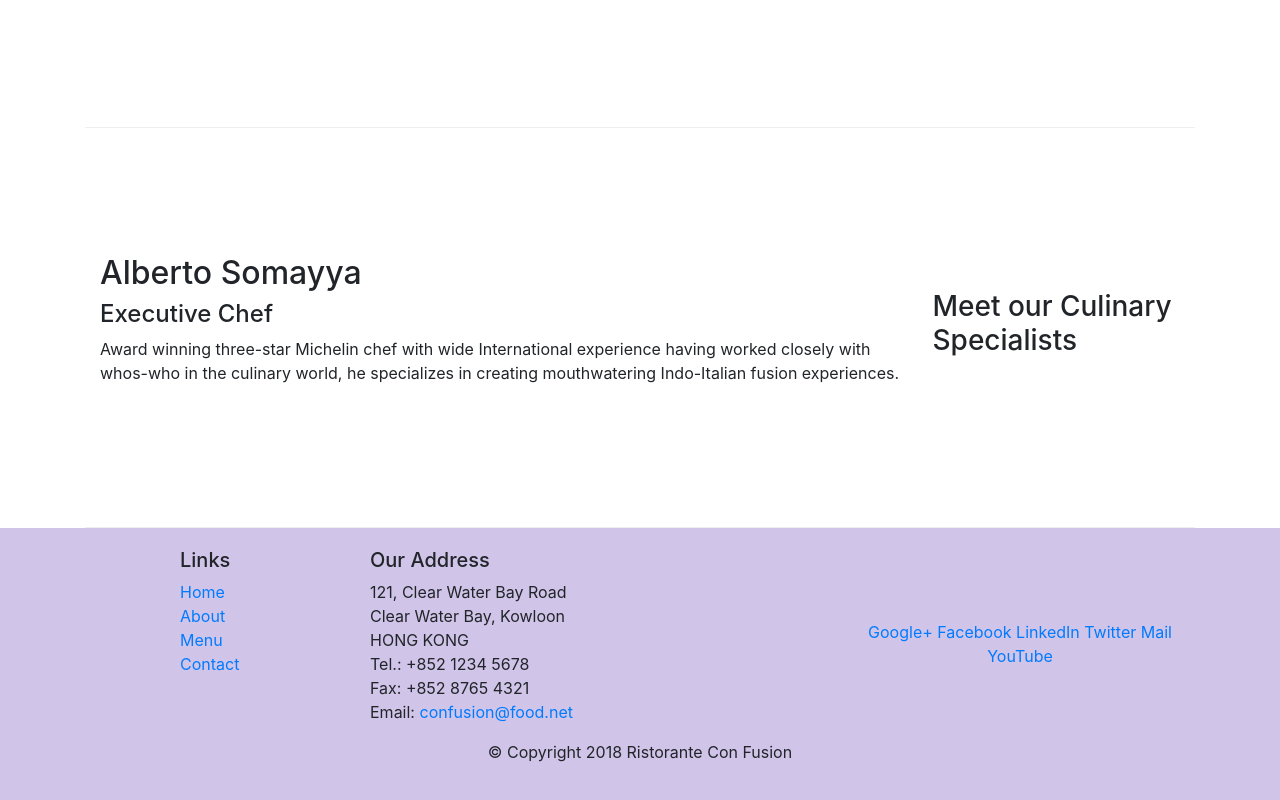
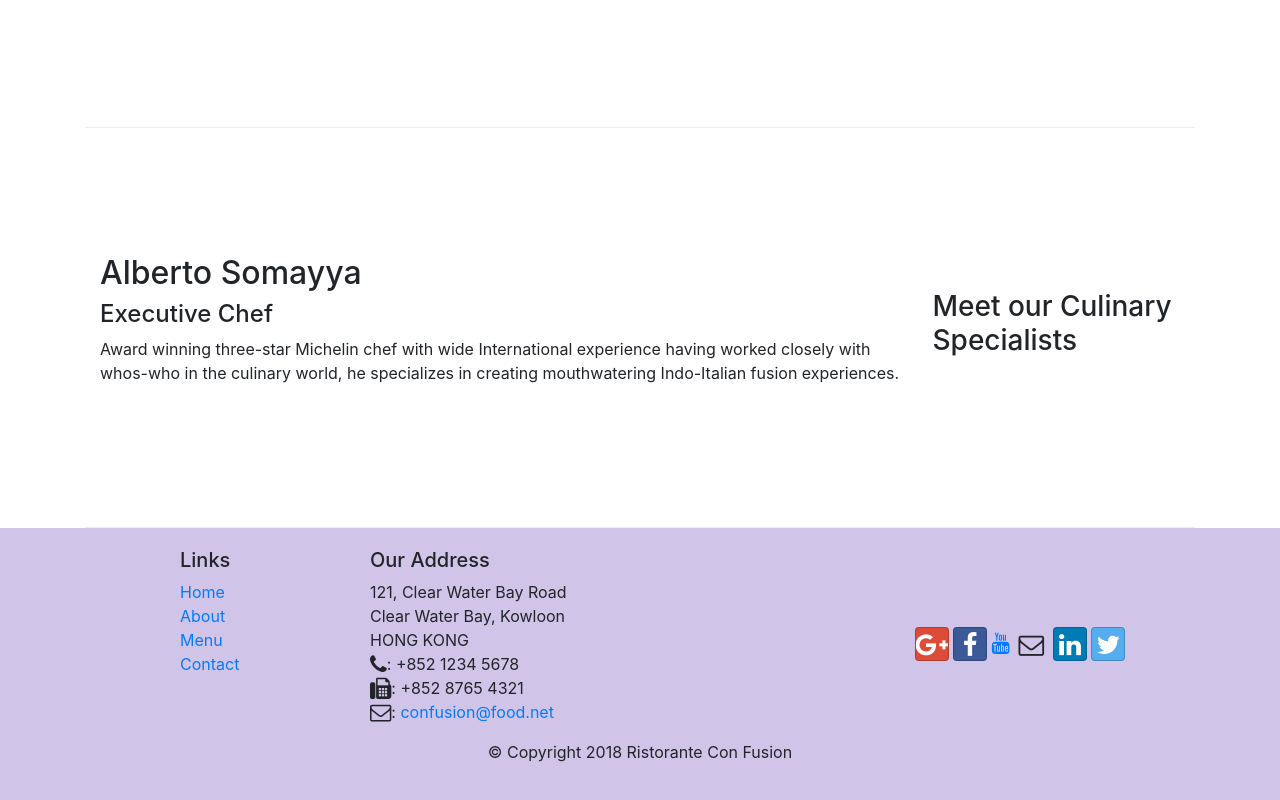
Before and after one commit to NimmaRajeshReddy/bs, a website: page index.html in a window 1280 px wide. Shown: the part 956-1756 px from the top of the page. Drawn offline with nearby package versions, Linux system fonts and the light colour scheme.

Commit message:
icon fonts

```diff
--- a/index.html
+++ b/index.html
@@ -8,6 +8,8 @@
 
     <!-- Bootstrap CSS -->
     <link rel="stylesheet" href="node_modules/bootstrap/dist/css/bootstrap.min.css">
+    <link rel="stylesheet" href="node_modules/font-awesome/css/font-awesome.min.css">
+    <link rel="stylesheet" href="node_modules/bootstrap-social/bootstrap-social.css">
     <link rel="stylesheet"  href="css/style.css">
     <title>Ristorante Con Fusion</title>
 </head>
@@ -22,16 +24,16 @@
             <div class="collapse navbar-collapse" id="Navbar">
                 <ul class="navbar-nav mr-auto">
                     <li class="nav-item">
-                        <a class="nav-link active" href="index.html">Home</a>
+                        <a class="nav-link active" href="index.html"><span class="fa fa-home fa-lg"></span>Home</a>
                     </li>
                     <li class="nav-item">
-                        <a class="nav-link" href="#">about</a>
+                        <a class="nav-link" href="#"><span class="fa fa-question fa-lg"></span>about</span></a>
                     </li>
                     <li class="nav-item">
-                        <a class="nav-link" href="#">Menu</a>
+                        <a class="nav-link" href="#"><span class="fa fa-bars fa-lg"></span>Menu</a>
                     </li>
                     <li>
-                     <a class="nav-link" href="#">contact</a>
+                     <a class="nav-link" href="#"><span class="fa fa-address-book"></span>contact</a>
                     </li>
                 </ul>
             </div>
@@ -103,19 +105,19 @@
 		              121, Clear Water Bay Road<br>
 		              Clear Water Bay, Kowloon<br>
 		              HONG KONG<br>
-		              Tel.: +852 1234 5678<br>
-		              Fax: +852 8765 4321<br>
-		              Email: <a href="mailto:confusion@food.net">confusion@food.net</a>
+		              <span class="fa fa-phone fa-lg"></span>: +852 1234 5678<br>
+		              <span class="fa fa-fax fa-lg"></span>: +852 8765 4321<br>
+		              <span class="fa fa-envelope-o fa-lg"></span>: <a href="mailto:confusion@food.net">confusion@food.net</a>
 		           </address>
                 </div>
                 <div class="col-12 col-sm-4 align-self-center">
                     <div class="text-center">
-                        <a href="http://google.com/+">Google+</a>
-                        <a href="http://www.facebook.com/profile.php?id=">Facebook</a>
-                        <a href="http://www.linkedin.com/in/">LinkedIn</a>
-                        <a href="http://twitter.com/">Twitter</a>
-                        <a href="mailto:">Mail</a>
-                        <a href="http://youtube.com/">YouTube</a>
+                        <a class="btn btn-social-icon btn-google" href="http://google.com/+"><span class="fa fa-google-plus fa-lg"></span></a>
+                        <a class="btn btn-social-icon btn-facebook" href="http://www.facebook.com/profile.php?id="><span class="fa fa-facebook fa-lg"></span></a>
+                        <a class="btn-floating btn-large btn-yt" href="http://youtube.com/"><span class="fa fa-youtube fa-lg"></span></a>
+                        <a class="btn btn-social-icon" href="mailto:"><span class="fa fa-envelope-o fa-lg"></span></a>
+                        <a class="btn btn-social-icon btn-linkedin" href="http://www.linkedin.com/in/"><span class="fa fa-linkedin fa-lg"></span></a>
+                        <a class="btn btn-social-icon btn-twitter" href="http://twitter.com/"><span class="fa fa-twitter fa-lg"></span></a>
                     </div>
                 </div>
            </div>
--- a/package.json
+++ b/package.json
@@ -15,6 +15,8 @@
   },
   "dependencies": {
     "bootstrap": "^4.5.0",
+    "bootstrap-social": "^5.1.1",
+    "font-awesome": "^4.7.0",
     "jquery": "^3.5.1",
     "popper.js": "^1.12.9"
   }
```
Also changed, not shown: 1 other file.
